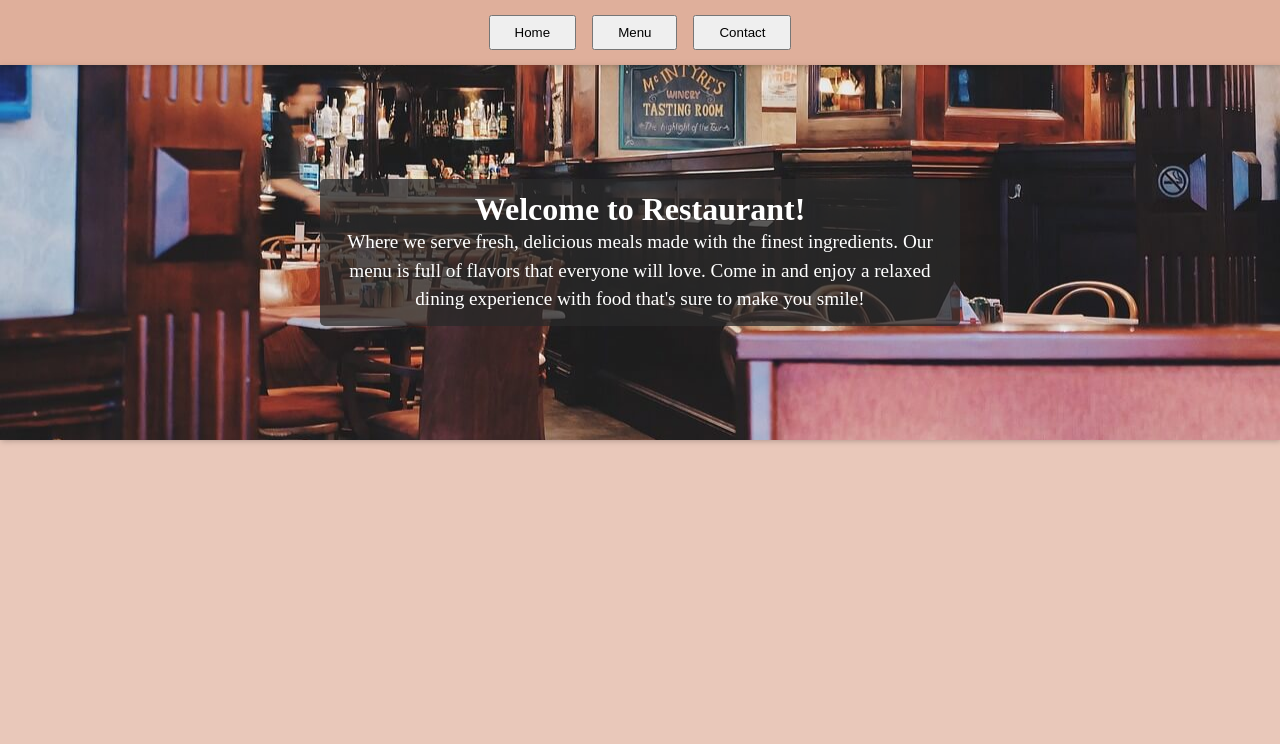
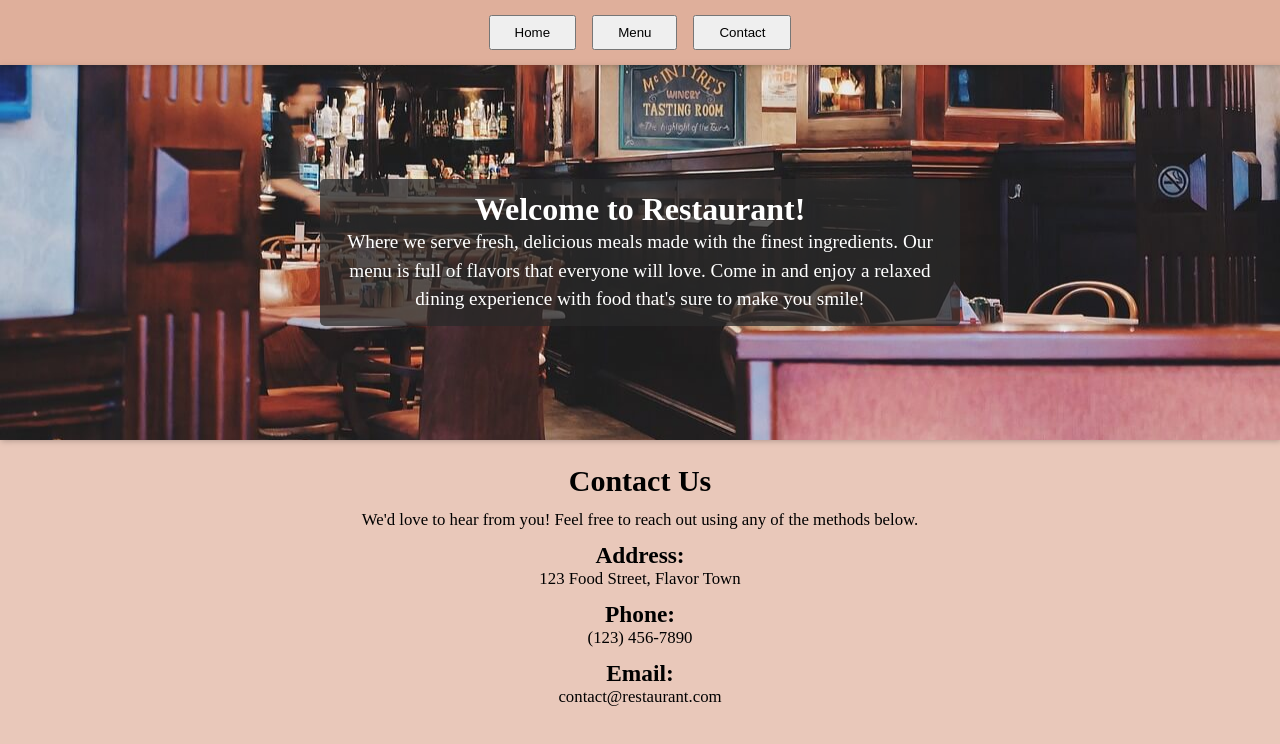
Before and after one commit to amShuri/restaurant-page, a website built with webpack: page src/template.html in a window 1280 px wide. Both pictures are taken after a click on the button "Contact". Built offline with nearby package versions, Linux system fonts and the light colour scheme.

Commit message:
Implement contact section dynamically

```diff
--- /dev/null
+++ b/src/contact.js
@@ -0,0 +1,22 @@
+export function displayContact() {
+  document.querySelector("#content").insertAdjacentHTML(
+    "beforeend",
+    `
+      <div class="contact-section">
+        <h2>Contact Us</h2>
+        <p>We'd love to hear from you! Feel free to reach out using any of the methods below.</p>
+
+        <div class="contact-info">
+            <h3>Address:</h3>
+            <p>123 Food Street, Flavor Town</p>
+
+            <h3>Phone:</h3>
+            <p>(123) 456-7890</p>
+
+            <h3>Email:</h3>
+            <p>contact@restaurant.com</p>
+        </div>
+      </div>
+    `
+  );
+}
--- a/src/index.js
+++ b/src/index.js
@@ -1,5 +1,6 @@
 import { displayHome } from "./home.js";
 import { displayMenu } from "./menu.js";
+import { displayContact } from "./contact.js";
 import "./menu.js";
 import "./style.css";
 
@@ -18,5 +19,8 @@ document.querySelector("nav").addEventListener("click", (e) => {
     case "menu":
       displayMenu();
       break;
+    case "contact":
+      displayContact();
+      break;
   }
 });
--- a/src/style.css
+++ b/src/style.css
@@ -104,7 +104,26 @@ button {
   color: rgb(37, 37, 37);
 }
 
+.content a + p {
+  line-height: 0;
+}
+
 .content p {
   font-size: 0.88rem;
-  line-height: 0;
 }
+
+.contact-section {
+  font-size: 1.25rem;
+}
+
+.contact-section p {
+  font-size: 1.05rem;
+}
+
+.contact-info h3 {
+  margin-top: 0.75rem;
+}
+
+.contact-info h3:first-child {
+  margin: 0;
+}
--- a/src/template.html
+++ b/src/template.html
@@ -11,7 +11,7 @@
         <ul>
           <li><button id="home" type="button">Home</button></li>
           <li><button id="menu" type="button">Menu</button></li>
-          <li><button type="button">Contact</button></li>
+          <li><button id="contact" type="button">Contact</button></li>
         </ul>
       </nav>
     </header>
```
